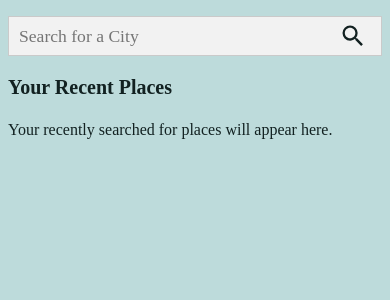
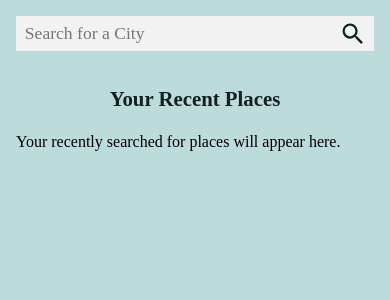
Before and after one commit to Fastion-1024/react-weather-app, a React (Create React App) app: page / in a window 390 px wide. Shown: the top 300 px of the page. Built offline with nearby package versions, Linux system fonts and the light colour scheme.

Commit message:
Adjusted Layout & Styles at Various Screen Sizes - Refactored all stylesheets. - Adjusted classnames. - Adjusted html elements to remove extra divs. - Adjusted font-sizes at breakpoints. - Adjusted colours.

```diff
--- a/src/components/App.css
+++ b/src/components/App.css
@@ -1,12 +1,7 @@
-main {
-    display: flex;
-    justify-content: center;
-    align-items: center;
-    height: 100vh;
-    background-color: var(--clr-primary-200);
-
+:root {
     /* Colours */
     --clr-primary-200: hsla(180, 30%, 80%);
+    --clr-primary-300: hsla(180, 25%, 70%);
     --clr-primary-400: hsla(180, 25%, 45%);
     --clr-primary-500: hsla(180, 30%, 30%);
     --clr-primary-600: hsla(180, 30%, 25%);
@@ -16,87 +11,95 @@ main {
     --clr-border: hsla(0, 0%, 16%, 0.2);
 
     /* Font Sizes */
-    --fs-100: 0.8rem;
-    --fs-200: 0.9rem;
+    --fs-100: 0.7rem;
+    --fs-200: 0.8rem;
     --fs-300: 0.9rem;
     --fs-400: 1rem;
     --fs-500: 1.1rem;
-    --fs-600: 1.25rem;
-    --fs-700: 1.35rem;
+    --fs-600: 1.2rem;
+    --fs-700: 1.3rem;
     --fs-800: 1.5rem;
     --fs-900: 1.75rem;
 
     /* Icon Sizes */
+    --icon-xs: 1rem;
+    --icon-s: 1.25rem;
+    --icon-m: 1.75rem;
+    --icon-l: 2.25rem;
     --icon-xl: 2.75rem;
-    --icon-l: 2.25rem;
-    --icon-m: 1.75rem;
-    --icon-s: 1.25rem;
-    --icon-xs: 1rem;
+}
+
+@media only screen and (min-width: 35rem) {
+    :root {
+        /* Font Sizes */
+        --fs-100: 0.8rem;
+        --fs-200: 0.9rem;
+        --fs-300: 1rem;
+        --fs-400: 1.1rem;
+        --fs-500: 1.2rem;
+        --fs-600: 1.3rem;
+        --fs-700: 1.4rem;
+        --fs-800: 1.6rem;
+        --fs-900: 1.85rem;
+
+        /* Icon Sizes */
+        --icon-s: 1.35rem;
+        --icon-m: 1.85rem;
+    }
+}
+
+@media only screen and (min-width: 50rem) {
+    :root {
+        /* Font Sizes */
+        --fs-100: 0.9rem;
+        --fs-200: 1rem;
+        --fs-300: 1.1rem;
+        --fs-400: 1.2rem;
+        --fs-500: 1.3rem;
+        --fs-600: 1.4rem;
+        --fs-700: 1.5rem;
+        --fs-800: 1.75rem;
+        --fs-900: 2rem;
+
+        /* Icon Sizes */
+        --icon-s: 1.5rem;
+        --icon-m: 2rem;
+    }
+}
+
+@media only screen and (min-width: 70rem) {
+    :root {
+        /* Font Sizes */
+        --fs-100: 1rem;
+        --fs-200: 1.2rem;
+        --fs-300: 1.3rem;
+        --fs-400: 1.3rem;
+        --fs-500: 1.4rem;
+        --fs-600: 1.5rem;
+        --fs-700: 1.6rem;
+        --fs-800: 1.85rem;
+        --fs-900: 2.1rem;
+
+        /* Icon Sizes */
+        --icon-s: 1.65rem;
+        --icon-m: 2.15rem;
+    }
+}
+
+main {
+    display: grid;
+    place-items: center;
+    height: 100vh;
+    background-color: var(--clr-primary-200);
 }
 
 main > div {
     max-width: 70rem;
-    max-height: 95rem;
+    max-height: 90rem;
 }
 
-@media only screen and (min-width: 35rem) {
-    main {
-        --fs-100: 0.9rem;
-        --fs-200: 1rem;
-        --fs-300: 1.1rem;
-        --fs-500: 1.3rem;
-        --fs-600: 1.5rem;
-
-        --icon-s: 1.4rem;
-        --icon-m: 2rem;
-        --icon-xl: 3rem;
+@media only screen and (min-width: 70rem) and (orientation: landscape) {
+    main > div {
+        max-height: 60rem;
     }
 }
-
-@media only screen and (min-width: 50rem) {
-    main {
-        --fs-100: 1rem;
-        --fs-200: 1.25rem;
-        --fs-300: 1.5rem;
-        --fs-500: 1.75rem;
-        --fs-600: 2rem;
-
-        --icon-s: 1.75rem;
-        --icon-m: 2.25rem;
-        --icon-xl: 4rem;
-    }
-}
-
-@media only screen and (min-width: 70rem) {
-    main {
-        --fs-100: 1.2rem;
-        --fs-200: 1.5rem;
-        --fs-300: 1.75rem;
-        --fs-500: 2rem;
-        --fs-600: 3rem;
-
-        --icon-s: 2rem;
-        --icon-m: 2.5rem;
-        --icon-xl: 5rem;
-    }
-}
-
-h2 {
-    font-size: var(--fs-800);
-}
-
-h3 {
-    font-size: var(--fs-600);
-}
-
-h4 {
-    font-size: var(--fs-500);
-}
-
-h5 {
-    font-size: var(--fs-200);
-}
-
-p {
-    font-size: var(--fs-300);
-}
--- a/src/components/LocationSearch/LocationSearch.css
+++ b/src/components/LocationSearch/LocationSearch.css
@@ -1,25 +1,28 @@
-/*  Location Search */
+/* -- CONTAINER -- */
 .location-search {
     position: relative;
-    margin: 1em 0.5em;
+    margin: 1em;
 }
 
-/* Search Bar */
+/* -- SEARCH BAR -- */
 .search-bar {
-    display: flex;
-    align-items: center;
-    padding: 0.25em 0.5em;
+    display: grid;
+    grid-template-columns: 1fr auto;
+    place-content: center;
     color: var(--clr-primary-800);
-    border: 1px solid var(--clr-border);
     background-color: var(--clr-white);
 }
 
+.search-bar input,
+.search-bar button {
+    border: none;
+    background: none;
+    color: inherit;
+    padding: 0.25em 0.5em;
+}
+
 .search-bar input {
-    flex-grow: 1;
     font-size: var(--fs-500);
-    border: none;
-    color: inherit;
-    background-color: inherit;
 }
 
 .search-bar input:focus-within {
@@ -27,28 +30,35 @@
 }
 
 .search-bar button {
+    display: grid;
+    place-content: center;
+    font-size: var(--icon-m);
+    padding: 0em 0.25em;
     cursor: pointer;
-    border: none;
-    background: none;
-    display: flex;
-    align-items: center;
-    font-size: var(--icon-m);
-    color: inherit;
 }
 
-/* Search Results */
+/* -- SEARCH RESULTS -- */
 .search-results-box {
     position: absolute;
     top: calc(100% + 0.5em);
-    left: 0;
     width: 100%;
-    background-color: var(--clr-primary-200);
-    box-shadow: 4px 4px 8px 2px hsla(0, 0%, 16%, 0.75);
     z-index: 10;
+    background-color: var(--clr-primary-300);
+}
+
+.search-results-box button {
+    width: 100%;
+    padding: 0.5em 0.25em;
+    cursor: pointer;
+    border: none;
+    color: var(--clr-white);
+    background-color: var(--clr-primary-600);
+    font-size: var(--fs-300);
 }
 
 .suggested-places-container {
-    padding: 1em;
+    padding: 0.5em 1em;
+    font-size: var(--fs-600);
     color: var(--clr-primary-800);
 }
 
@@ -56,48 +66,14 @@
     color: inherit;
 }
 
-.suggested-places-header {
-    font-size: 1.2rem;
-    font-size: var(--fs-500);
-    font-weight: 600;
-}
-
 .suggested-results {
     padding: 0;
-    margin: 0;
+    display: flex;
+    flex-direction: column;
+    row-gap: 0.25em;
+    font-size: var(--fs-400);
 }
 
 .suggested-results li {
-    padding: 0.25em;
-    cursor: pointer;
-    font-size: var(--fs-200);
-}
-
-.search-results-box button {
-    width: 100%;
-    padding: 0.5em 0.25em;
-    background: none;
-    border: none;
-    background-color: var(--clr-primary-600);
-    color: var(--clr-white);
-    font-size: var(--fs-200);
     cursor: pointer;
 }
-
-@media only screen and (min-width: 35rem) {
-    .location-search {
-        margin: 1.25em 0.75em;
-    }
-}
-
-@media only screen and (min-width: 50rem) {
-    .location-search {
-        margin: 1.5em 1em;
-    }
-}
-
-@media only screen and (min-width: 70rem) {
-    .location-search {
-        margin: 1.5em 1em;
-    }
-}
--- a/src/components/RecentLocations/RecentLocations.css
+++ b/src/components/RecentLocations/RecentLocations.css
@@ -1,31 +1,28 @@
 .recent-locations-container {
-    margin: 0 0.5em;
-    color: var(--clr-primary-800);
+    padding: 1em;
 }
 
-.recent-locations-card-container {
-    width: 100%;
+.recent-locations-header {
+    color: var(--clr-primary-800);
+    font-size: var(--fs-700);
+    text-align: center;
 }
 
 .recent-locations-list {
-    padding-left: 0;
+    padding: 0;
+    display: grid;
+    grid-auto-rows: 1fr;
 }
 
-@media only screen and (min-width: 35rem) {
-    .recent-locations-container {
-        margin: 0 1em;
-    }
-
+@media only screen and (min-width: 50rem) {
     .recent-locations-list {
-        display: grid;
-        grid-template-columns: repeat(auto-fill, minmax(16em, 1fr));
-        grid-auto-rows: 1fr;
+        grid-template-columns: repeat(2, 1fr);
         gap: 1em;
     }
 }
 
-@media only screen and (min-width: 35rem) {
+@media only screen and (min-width: 70rem) {
     .recent-locations-list {
-        grid-template-columns: repeat(auto-fill, minmax(18em, 1fr));
+        grid-template-columns: repeat(3, 1fr);
     }
 }
--- a/src/components/TabContainer/TabHeader.tsx
+++ b/src/components/TabContainer/TabHeader.tsx
@@ -34,7 +34,7 @@ const TabHeader: React.FC<IProps> = ({
             ref={headerRef}
             onClick={handleClick}
         >
-            <h5>
+            <h4 className="date">
                 <time
                     dateTime={moment
                         .unix(forecast.time.current)
@@ -42,16 +42,11 @@ const TabHeader: React.FC<IProps> = ({
                 >
                     {moment.unix(forecast.time.current).format('ddd D MMM')}
                 </time>
-            </h5>
-            <div>
-                <img className="weather-icon" src={forecast.weather.icon} />
-                <span>
-                    {getTempWithSymbol(
-                        forecast.temp.forecast,
-                        TempUnit.Celcius
-                    )}
-                </span>
-            </div>
+            </h4>
+            <p className="temp">
+                {getTempWithSymbol(forecast.temp.forecast, TempUnit.Celcius)}
+            </p>
+            <img className="weather-icon" src={forecast.weather.icon} />
         </li>
     );
 };
--- a/src/components/TabContainer/TabHeaders.tsx
+++ b/src/components/TabContainer/TabHeaders.tsx
@@ -17,7 +17,7 @@ const TabHeaders: React.FC<IProps> = ({ weeklyForecast, onTabHeaderClick }) => {
 
     return (
         <section className="tab-headers-container">
-            <ul className="tab-headers-list">
+            <ul className="tab-headers-list" role="list">
                 {weeklyForecast?.map((forecast, index) => (
                     <TabHeader
                         key={index}
--- a/src/pages/Home/Home.css
+++ b/src/pages/Home/Home.css
@@ -1,16 +1,6 @@
 .home-container {
     display: grid;
-    grid-template-areas: 'search' 'recent';
     grid-template-rows: auto 1fr;
-    grid-template-columns: 1fr;
     height: 100%;
     width: 100%;
 }
-
-.home-container .location-search {
-    grid-area: search;
-}
-
-.home-container .recent-locations-container {
-    grid-area: recent;
-}
--- a/src/pages/WeeklyForecast/WeeklyForecast.css
+++ b/src/pages/WeeklyForecast/WeeklyForecast.css
@@ -1,16 +1,6 @@
 .weekly-forecast-container {
     display: grid;
-    grid-template-areas: 'search' 'tabs';
     grid-template-rows: auto 1fr;
-    grid-template-columns: 1fr;
     height: 100%;
     width: 100%;
 }
-
-.weekly-forecast-container .location-search {
-    grid-area: search;
-}
-
-.weekly-forecast-container .tab-container {
-    grid-area: tabs;
-}
```
Also changed, not shown: src/components/DailyForecast/DailyForecast.css (+51 -50 lines), src/components/LocationCard/LocationCard.css (+18 -29 lines), src/components/TabContainer/TabContainer.css (+63 -69 lines).
